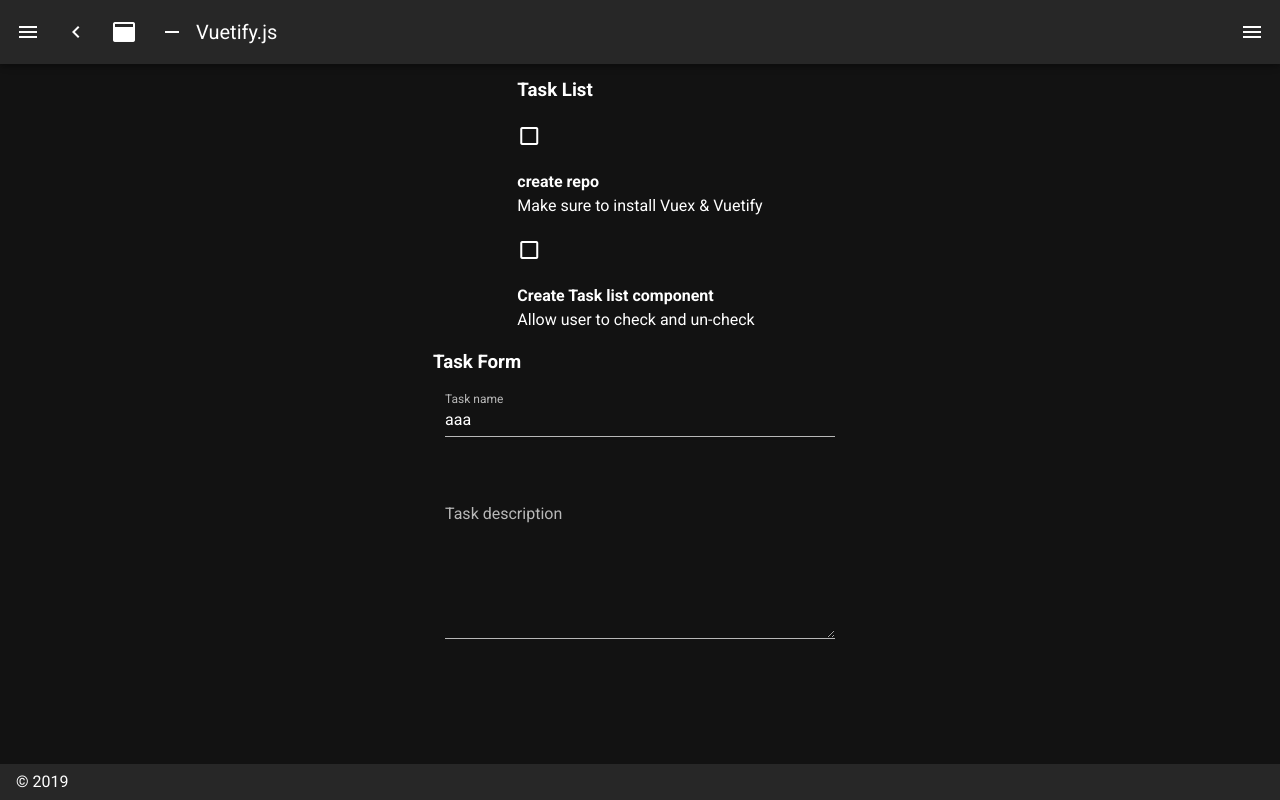
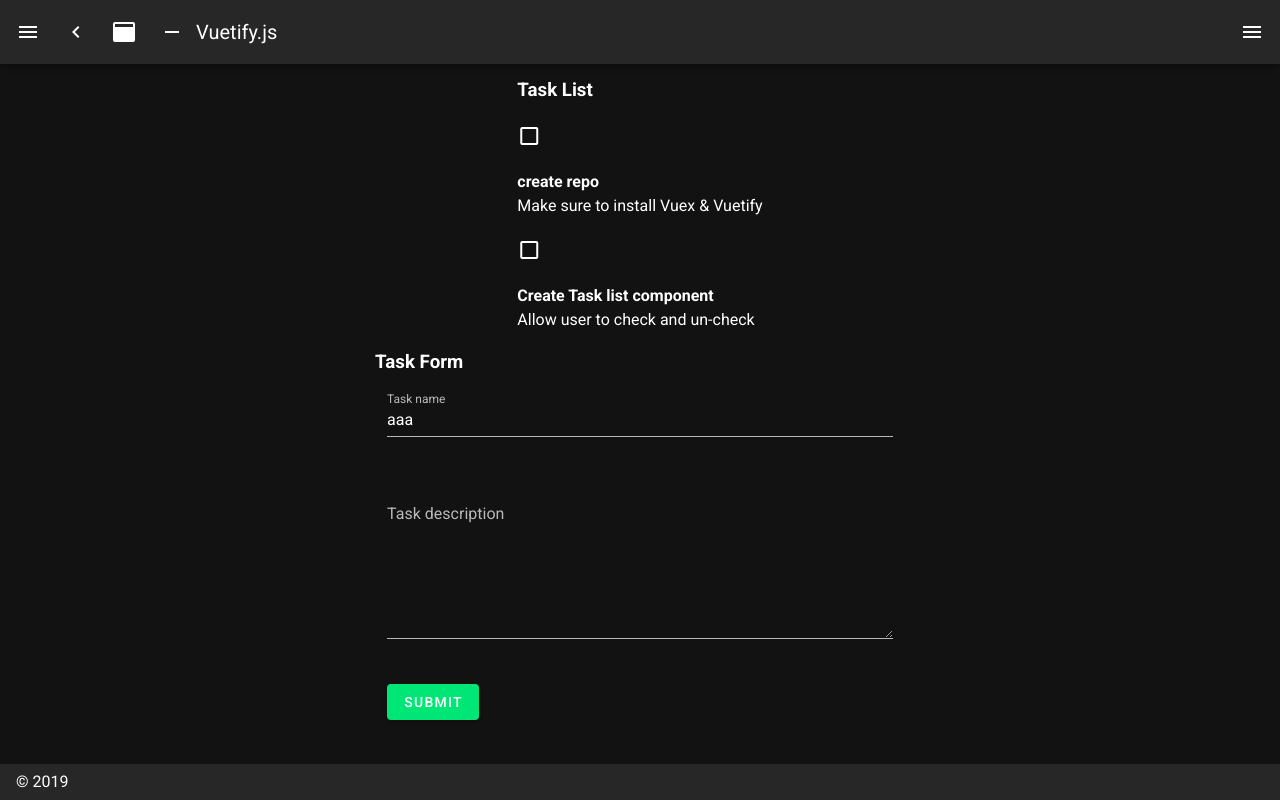
Before and after one commit to yuriechan/checklist-nuxt, a Nuxt app: page / in a window 1280 px wide. Built offline with nearby package versions, Linux system fonts and the light colour scheme.

Commit message:
add vuetify btn component for submit

```diff
--- a/components/TaskForm.vue
+++ b/components/TaskForm.vue
@@ -9,6 +9,9 @@
             </v-col>
             <v-col cols="12">
                 <v-textarea label="Task description" v-model="taskDescription"></v-textarea>
+            </v-col>
+            <v-col cols="6">
+                <v-btn color="success">Submit</v-btn>
             </v-col>
         </v-row>
     </v-container>
```
